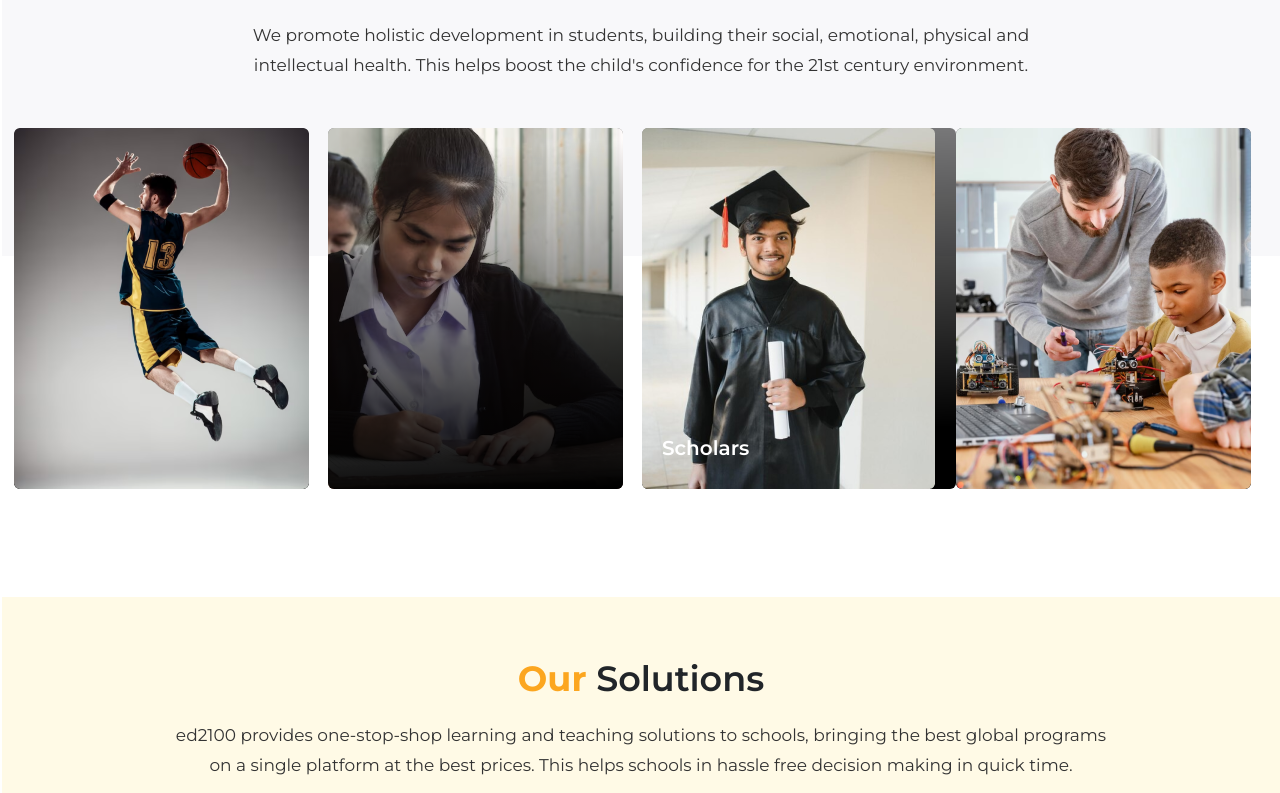
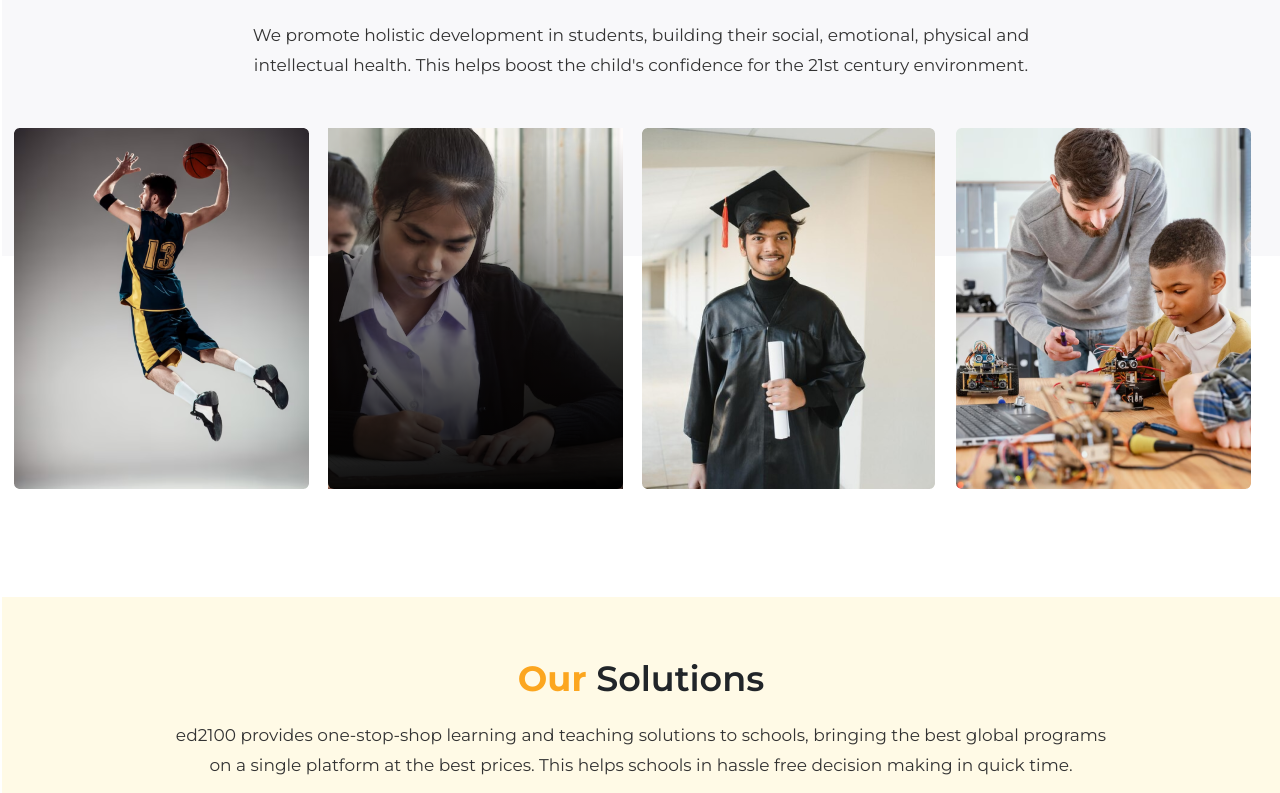
Before and after one commit to Tuntunkr/ed-landing-page, a React (Create React App) app in the folder ed-landingpage/: page / in a window 1280 px wide. Shown: the part 2987-3780 px from the top of the page. Built offline with nearby package versions, Linux system fonts and the light colour scheme.

Commit message:
responsive update

```diff
--- a/ed-landingpage/src/Pages/Ed21Program.js
+++ b/ed-landingpage/src/Pages/Ed21Program.js
@@ -56,31 +56,31 @@ function Ed21Program() {
           <div className="desktop-views">
             <Slider {...settings}>
               {/* 1card img */}
-              <div className="slide_images">
-                <img className="" src={image4} alt="slide_image" />
+              <div className="slide_image">
+                <img src={image4} alt="slide_image" />
                 <p className="ed-p-title">Scholars</p>
               </div>
 
               {/* 2 ND image */}
               <div className="slide_image">
-                <img className="slide_images" src={image3} alt="slide_image" />
+                <img src={image3} alt="slide_image" />
                 <p className="ed-p-title">Technologies</p>
               </div>
 
               {/* 3Rd image */}
               <div className="slide_image">
-                <img className="slide_images" src={image2} alt="slide_image" />
+                <img src={image2} alt="slide_image" />
                 <p className="ed-p-title">Performing Artists</p>
               </div>
 
               {/* 4th Image */}
               <div className="slide_image">
-                <img className="slide_images" src={image1} alt="slide_image" />
+                <img src={image1} alt="slide_image" />
                 <p className="ed-p-title">Sportsmen</p>
               </div>
               {/* 5th image */}
               <div className="slide_image">
-                <img className="slide_images" src={image5} alt="slide_image" />
+                <img src={image5} alt="slide_image" />
                 <p className="ed-p-title">Test Prep seekers</p>
               </div>
 
@@ -93,30 +93,30 @@ function Ed21Program() {
             <Slider {...setting}>
               {/* 1card img */}
               <div className="slide_image">
-                <img className="slide_images" src={image4} alt="slide_image" />
+                <img src={image4} alt="slide_image" />
                 <p className="ed-p-title">Scholars</p>
               </div>
 
               {/* 2 ND image */}
               <div className="slide_image">
-                <img className="slide_images" src={image3} alt="slide_image" />
+                <img src={image3} alt="slide_image" />
                 <p className="ed-p-title">Technologies</p>
               </div>
 
               {/* 3Rd image */}
               <div className="slide_image">
-                <img className="slide_images" src={image2} alt="slide_image" />
+                <img src={image2} alt="slide_image" />
                 <p className="ed-p-title">Performing Artists</p>
               </div>
 
               {/* 4th Image */}
               <div className="slide_image">
-                <img className="slide_images" src={image4} alt="slide_image" />
+                <img src={image4} alt="slide_image" />
                 <p className="ed-p-title">Sportsmen</p>
               </div>
               {/* 5th image */}
               <div className="slide_image">
-                <img className="slide_images" src={image5} alt="slide_image" />
+                <img src={image5} alt="slide_image" />
                 <p className="ed-p-title">Test Prep seekers</p>
               </div>
             </Slider>
--- a/ed-landingpage/src/Styles/About.css
+++ b/ed-landingpage/src/Styles/About.css
@@ -109,6 +109,9 @@
   }
   .flipCol .col-12:nth-child(2) {
     order: 1;
+  }
+  .Ai-Edu-title h3{
+    margin-left: -80px !important;
   }
   .Artificial-title h3 span {
     margin-top: 10px;
@@ -315,8 +318,9 @@
 }
 
 .Ai-Edu-title h3{
-  margin-left: 0;
+  margin-left: -289px;
 }
+
 .Ai-Edu-title h3 span{
   margin-left: 0;
 }
--- a/ed-landingpage/src/Styles/Ed21Program.css
+++ b/ed-landingpage/src/Styles/Ed21Program.css
@@ -51,17 +51,17 @@
 }
 
 .slide_images {
-  color: #ffffff;
+  /* color: #ffffff; */
   position: relative;
   border-radius: 6px;
-  background: linear-gradient(358deg, #000 16.67%, rgba(0, 0, 0, 0.5) 100%);
+  /* background: linear-gradient(358deg, #000 16.67%, rgba(0, 0, 0, 0.5) 100%); */
 }
 
 .ed-p-title {
   position: absolute;
   bottom: 20px;
   left: 20px;
-  z-index: 2;
+  /* z-index: 2; */
   color: #ffffff;
   text-align: center;
   font-size: 20px;
--- a/ed-landingpage/src/Styles/OurSolution.css
+++ b/ed-landingpage/src/Styles/OurSolution.css
@@ -155,11 +155,11 @@
     padding-top: 30px;
   }
 
-  .Our-S-row {
+  /* .Our-S-row {
     display: grid;
-    grid-template-columns: repeat(1, 1fr);
+    grid-template-columns: repeat(2, 1fr) !important;
     gap: 10px;
-  }
+  } */
 
   .Our-Solution-title h3 {
     color: #333;
@@ -257,10 +257,10 @@
     font-size: 15px;
   }
 }
-@media only screen and (max-width: 1366px) {
+/* @media only screen and (max-width: 1366px) {
   .Our-S-row {
     display: grid;
-    grid-template-columns: repeat(3, 1fr);
+    grid-template-columns: repeat(3, 1fr) !important;
     gap: 9px;
 }
-}
+} */
```
